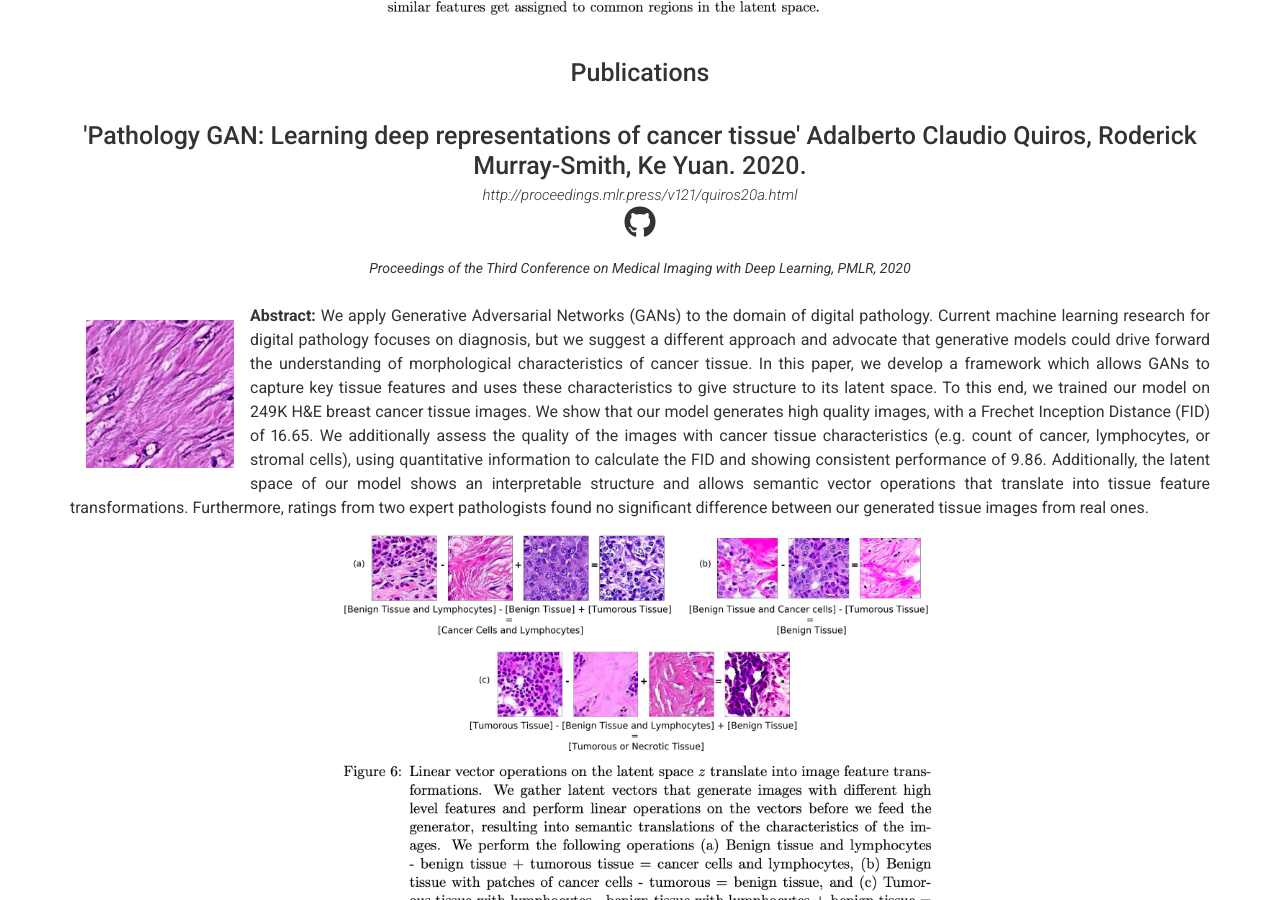
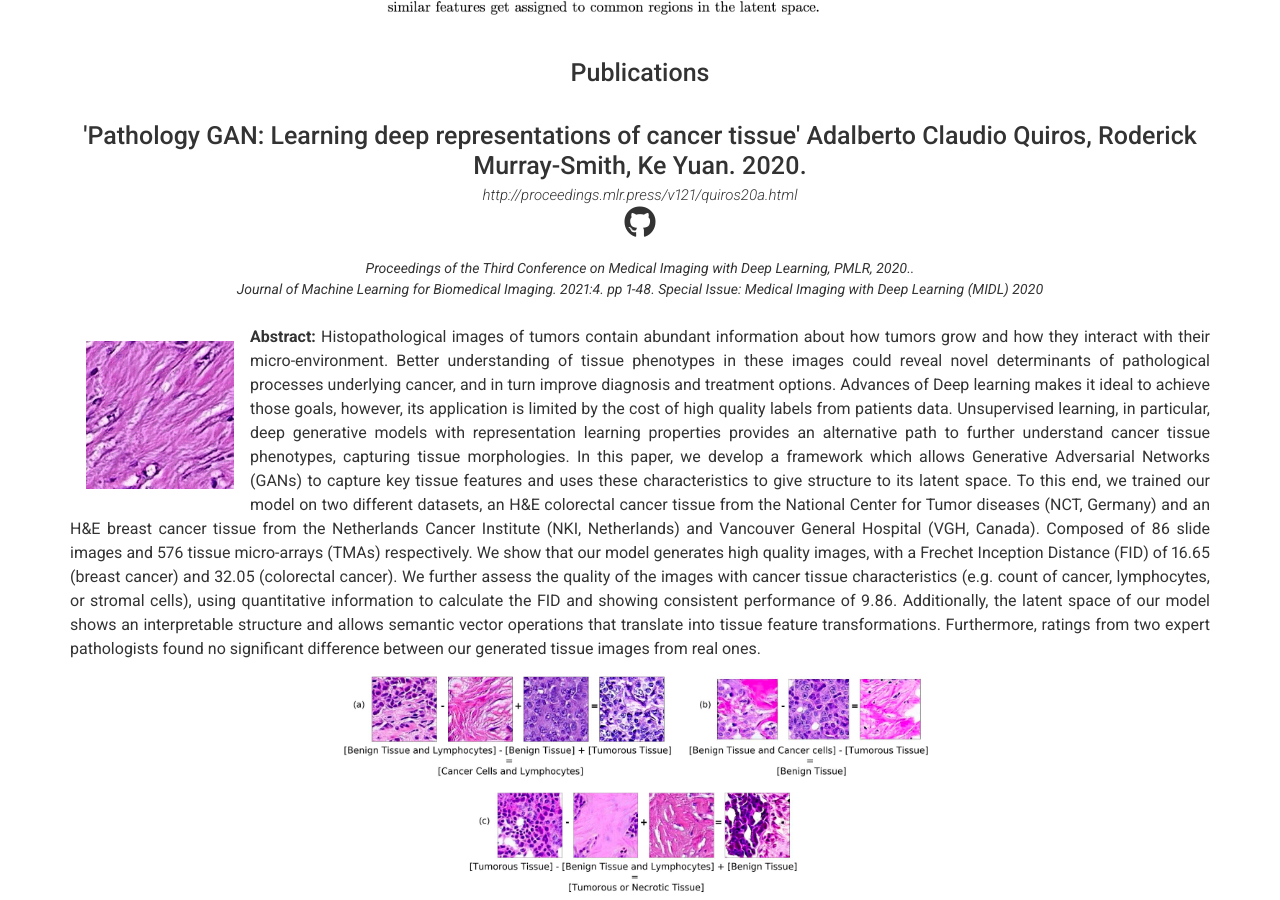
Before and after one commit to AdalbertoCq/adalbertocq.github.io, a Jekyll site: the page built from index.md, in a window 1280 px wide and 900 px high, scrolled down 1694 px. Built offline with Jekyll 4.4.1, drawn with Linux system fonts in a browser that asks for light colours; nearby versions of some CDN libraries.

Commit message:
MELBA publication

```diff
--- a/_data/projects.yml
+++ b/_data/projects.yml
@@ -23,10 +23,11 @@
   link: http://proceedings.mlr.press/v121/quiros20a.html
   github: AdalbertoCq/Pathology-GAN
   quote: >
-    Proceedings of the Third Conference on Medical Imaging with Deep Learning, PMLR, 2020
+    Proceedings of the Third Conference on Medical Imaging with Deep Learning, PMLR, 2020..<br/> Journal of Machine Learning for Biomedical Imaging. 2021:4. pp 1-48. Special Issue: Medical Imaging with Deep Learning (MIDL) 2020
   description: | # this will include new lines to allow paragraphs {: width="180" height="180"}
-    ![tran](./images/publications/pathologygan/linear_grid.gif){: width="180" height="180" style="float:left; padding:16px"} **Abstract:** We apply Generative Adversarial Networks (GANs) to the domain of digital pathology. Current machine learning research for digital pathology focuses on diagnosis, but we suggest a different approach and advocate that generative models could drive forward the understanding of morphological characteristics of cancer tissue. In this paper, we develop a framework which allows GANs to capture key tissue features and uses these characteristics to give structure to its latent space. To this end, we trained our model on 249K H&E breast cancer tissue images.
-    We show that our model generates high quality images, with a Frechet Inception Distance (FID) of 16.65. We additionally assess the quality of the images with cancer tissue characteristics (e.g. count of cancer, lymphocytes, or stromal cells), using quantitative information to calculate the FID and showing consistent performance of 9.86. Additionally, the latent space of our model shows an interpretable structure and allows semantic vector operations that translate into tissue feature transformations. Furthermore, ratings from two expert pathologists found no significant difference between our generated tissue images from real ones.
+    ![tran](./images/publications/pathologygan/linear_grid.gif){: width="180" height="180" style="float:left; padding:16px"} **Abstract:** Histopathological images of tumors contain abundant information about how tumors grow and how they interact with their micro-environment.
+    Better understanding of tissue phenotypes in these images could reveal novel determinants of pathological processes underlying cancer, and in turn improve diagnosis and treatment options. Advances of Deep learning makes it ideal to achieve those goals, however, its application is limited by the cost of high quality labels from patients data. Unsupervised learning, in particular, deep generative models with representation learning properties provides an alternative path to further understand cancer tissue phenotypes, capturing tissue morphologies.
+    In this paper, we develop a framework which allows Generative Adversarial Networks (GANs) to capture key tissue features and uses these characteristics to give structure to its latent space. To this end, we trained our model on two different datasets, an H&E colorectal cancer tissue from the National Center for Tumor diseases (NCT, Germany) and an H&E breast cancer tissue from the Netherlands Cancer Institute (NKI, Netherlands) and Vancouver General Hospital (VGH, Canada). Composed of 86 slide images and 576 tissue micro-arrays (TMAs) respectively. We show that our model generates high quality images, with a Frechet Inception Distance (FID) of 16.65 (breast cancer) and 32.05 (colorectal cancer). We further assess the quality of the images with cancer tissue characteristics (e.g. count of cancer, lymphocytes, or stromal cells), using quantitative information to calculate the FID and showing consistent performance of 9.86. Additionally, the latent space of our model shows an interpretable structure and allows semantic vector operations that translate into tissue feature transformations. Furthermore, ratings from two expert pathologists found no significant difference between our generated tissue images from real ones.
     ![hand](./images/publications/pathologygan/vector_op.png){: width="55%" height="55%" style="display: block; margin: 0 auto"}
 
 # Project template
```
